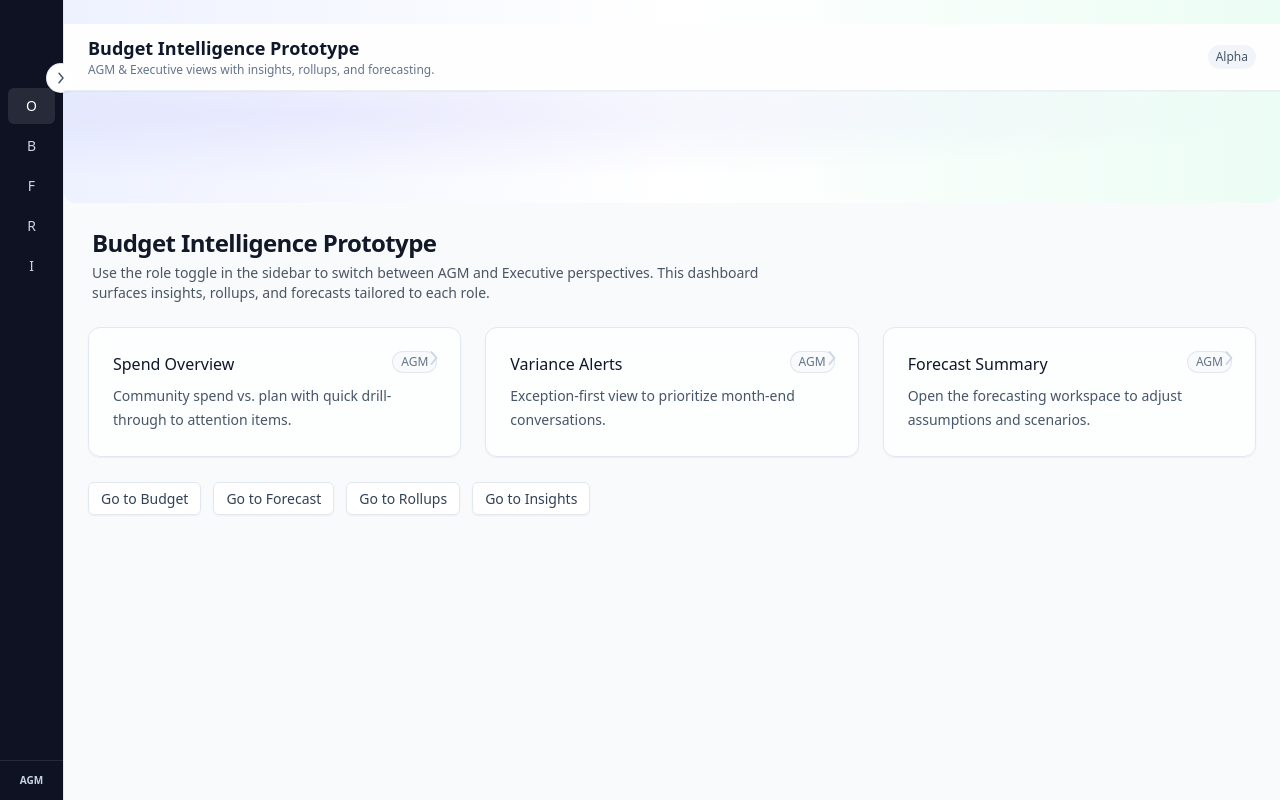
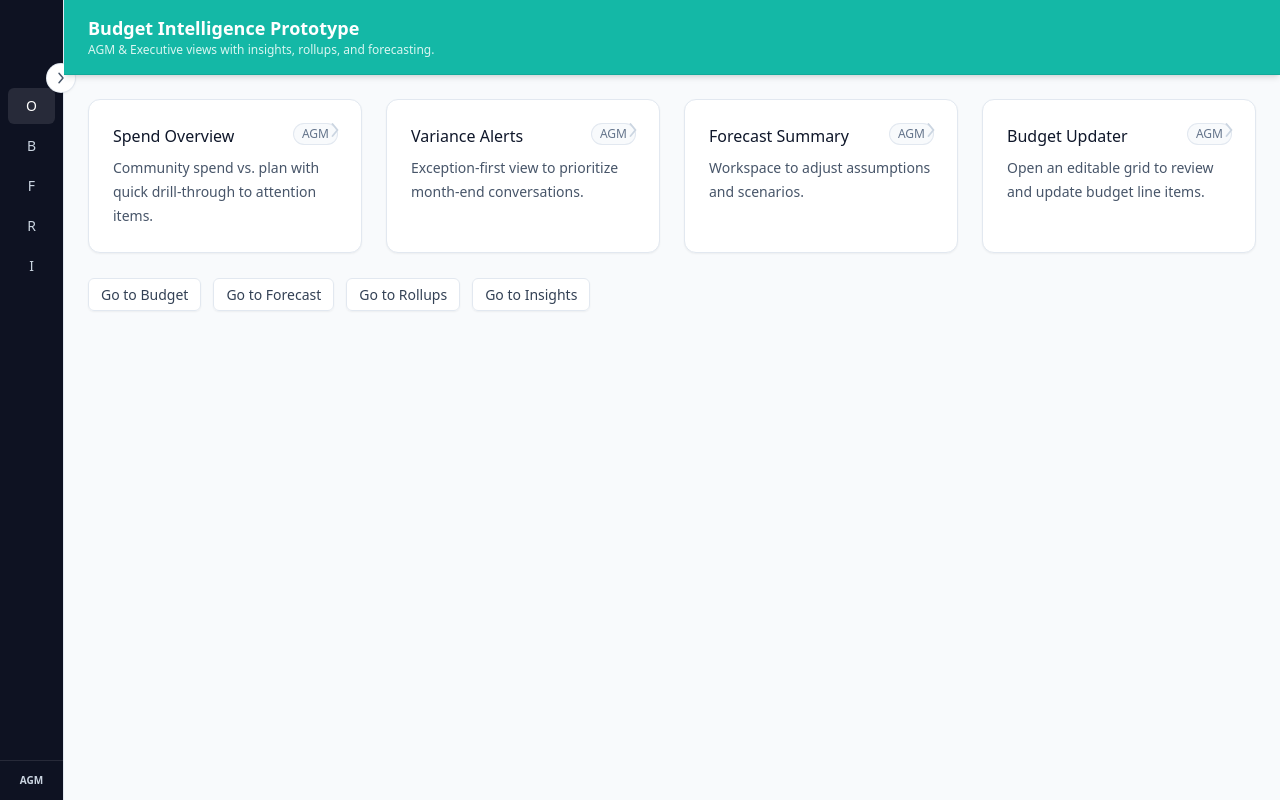
Before and after one commit to Integracarejj/BusIntell, a Next.js app: page / in a window 1280 px wide. Built offline with nearby package versions, Linux system fonts and the light colour scheme.

Commit message:
updated to teal smaller header, 4 cards

```diff
--- a/app/page.tsx
+++ b/app/page.tsx
@@ -36,40 +36,30 @@ const cards: Card[] = [
     },
     {
         title: "Forecast Summary",
-        description:
-            "Open the forecasting workspace to adjust assumptions and scenarios.",
+        description: "Workspace to adjust assumptions and scenarios.",
         href: "/agm/forecast",
         badge: "AGM",
         testId: "card-forecast",
+    },
+    {
+        title: "Budget Updater",
+        description:
+            "Open an editable grid to review and update budget line items.",
+        href: "/agm/budget",
+        badge: "AGM",
+        testId: "card-budget",
     },
 ];
 
 export default function Page() {
     return (
         <div className="space-y-6">
-            {/* Gradient band to modernize the hero area */}
-            <div
-                className="relative -mx-6 -mt-6 mb-2 h-28 overflow-hidden rounded-b-xl
-                   bg-gradient-to-r from-indigo-50 via-white to-emerald-50"
-                aria-hidden="true"
-            >
-                <div className="pointer-events-none absolute inset-0 bg-[radial-gradient(80%_60%_at_20%_20%,rgba(79,70,229,0.08),transparent)]" />
-            </div>
+            {/* Title/description were moved to Header. The gradient band below header has been removed. */}
 
-            <header className="px-1">
-                <h1 className="text-2xl font-semibold tracking-tight text-gray-900">
-                    Budget Intelligence Prototype
-                </h1>
-                <p className="mt-1 max-w-2xl text-sm text-gray-600">
-                    Use the role toggle in the sidebar to switch between AGM and Executive
-                    perspectives. This dashboard surfaces insights, rollups, and forecasts
-                    tailored to each role.
-                </p>
-            </header>
-
+            {/* 4-across card grid on desktop with a little more vertical presence */}
             <section
                 aria-label="Quick entry points"
-                className="grid grid-cols-1 gap-6 md:grid-cols-3"
+                className="grid grid-cols-1 gap-6 md:grid-cols-2 xl:grid-cols-4"
             >
                 {cards.map(({ title, description, href, badge, testId }) => (
                     <Link
@@ -77,20 +67,25 @@ export default function Page() {
                         href={href}
                         data-testid={testId}
                         className={[
-                            "group relative block rounded-xl border border-slate-200 bg-white/70 p-6 shadow-sm backdrop-blur",
+                            "group relative block rounded-xl border border-slate-200 bg-white p-6 shadow-sm",
                             "transition-all duration-200 hover:-translate-y-0.5 hover:border-indigo-200 hover:shadow-md",
                             "focus:outline-none focus-visible:ring-2 focus-visible:ring-indigo-500",
+                            // Make them a bit taller for presence
+                            "min-h-[140px]",
                         ].join(" ")}
                         aria-label={`${title}: ${description}`}
                     >
                         <div className="flex items-start justify-between">
                             <h3 className="font-medium text-slate-900">{title}</h3>
-                            <span className="rounded-full bg-slate-50 px-2 py-0.5 text-xs font-medium text-slate-500 ring-1 ring-slate-200">
-                                {badge}
-                            </span>
+                            {badge ? (
+                                <span className="rounded-full bg-slate-50 px-2 py-0.5 text-xs font-medium text-slate-500 ring-1 ring-slate-200">
+                                    {badge}
+                                </span>
+                            ) : null}
                         </div>
-                        <p className="mt-2 text-sm leading-6 text-slate-600">{description}</p>
-                        <div className="pointer-events-none absolute inset-x-0 bottom-0 h-1 bg-gradient-to-r from-indigo-400/0 via-indigo-400/20 to-indigo-400/0 opacity-0 transition-opacity duration-200 group-hover:opacity-100" />
+                        <p className="mt-2 text-sm leading-6 text-slate-600">
+                            {description}
+                        </p>
                         <svg
                             viewBox="0 0 20 20"
                             fill="none"
@@ -109,7 +104,7 @@ export default function Page() {
                 ))}
             </section>
 
-            {/* Optional quick links row */}
+            {/* Keep the quick links row per your request */}
             <nav aria-label="AGM quick links" className="pt-2">
                 <ul className="flex flex-wrap gap-3 text-sm">
                     <li>
--- a/components/Header.tsx
+++ b/components/Header.tsx
@@ -1,44 +1,31 @@
 
 // components/Header.tsx
-// Server Component (no "use client" needed)
+// Server Component (no "use client" needed — no browser-only code here)
+
 export default function Header() {
     return (
         <header
             className="
         sticky top-0 z-30
-        border-b border-slate-200/70 bg-white/80 backdrop-blur
-        shadow-[0_1px_0_0_rgba(0,0,0,0.03)]
+        bg-teal-500 text-white
+        shadow-md backdrop-blur-sm
+        border-b border-teal-600/40
       "
         >
-            {/* Subtle gradient ribbon */}
-            <div
-                className="
-          h-6 w-full
-          bg-gradient-to-r from-indigo-50 via-white to-emerald-50
-        "
-                aria-hidden="true"
-            />
-
-            {/* Title row */}
-            <div className="flex items-center justify-between px-6 py-3">
+            <div className="flex items-center justify-between px-6 py-4">
+                {/* Title & subline */}
                 <div className="min-w-0">
-                    <h1 className="truncate text-lg font-semibold leading-6 text-slate-900">
+                    <h1 className="truncate text-lg font-semibold leading-6 text-white">
                         Budget Intelligence Prototype
                     </h1>
-                    <p className="mt-0.5 hidden text-xs text-slate-500 sm:block">
+                    <p className="mt-0.5 hidden text-xs text-teal-50/90 sm:block">
                         AGM & Executive views with insights, rollups, and forecasting.
                     </p>
                 </div>
 
-                {/* Right-side utilities (reserved for later) */}
-                <div className="flex items-center gap-2">
-                    {/* Placeholder for future actions (e.g., role, search, profile) */}
-                    <span className="hidden rounded-full bg-slate-100 px-2 py-1 text-xs font-medium text-slate-600 sm:inline-block">
-                        Alpha
-                    </span>
-                </div>
+                {/* Right utilities — intentionally empty per your feedback (Alpha removed) */}
+                <div aria-hidden className="h-5 w-5 opacity-0" />
             </div>
         </header>
     );
 }
-``
```
